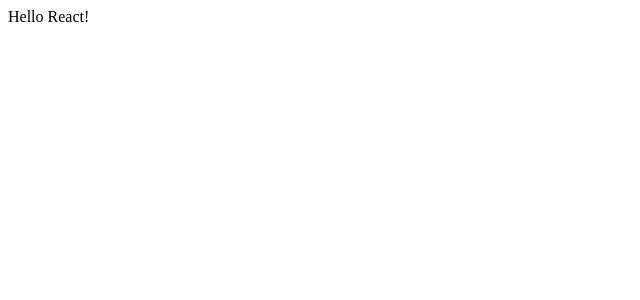
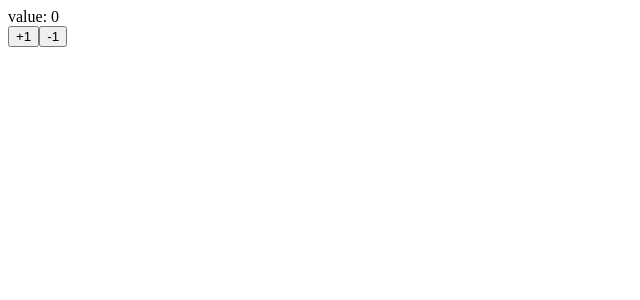
Before and after one commit to Jastin-Infj/AnimeStaffSearchWeb, a React (Create React App) app: page / in a window 1280 px wide. Shown: the top 300 px of the page, without its empty margins (0-640 px from the left). Built offline with nearby package versions, Linux system fonts and the light colour scheme.

Commit message:
Counter 設定

```diff
--- a/src/App.tsx
+++ b/src/App.tsx
@@ -1,11 +1,19 @@
 import React from 'react';
+import Counter from './Counter';
 
 interface AppProps{
-  message: string;
+  message?: string;
 }
 
-const App = ({message}: AppProps) => {
-  return <div>{message}</div>;
+const App: React.FunctionComponent<AppProps> = ({message}) => {
+  return (
+    <div>
+      <Counter/>
+    </div>
+  );
 };
 
+App.defaultProps = {
+  message:'Hello World! App props',
+};
 export default App;
--- /dev/null
+++ b/src/Counter.tsx
@@ -0,0 +1,28 @@
+import React , {useState} from 'react';
+
+//props は 不要 {}
+const Counter: React.FC<{}> = () => {
+    const initValue :any = 0;
+    //numberになる
+    const [value,setValue] = useState<number>(initValue);
+
+    const incAdd = () =>{
+        setValue((prevState) => {
+            return prevState + 1;
+        });
+    };
+
+    const dec = () => {
+        setValue(value - 1);
+    };
+
+    return (
+        <div>
+            <div>value: {value}</div>
+            <button onClick={incAdd}>+1</button>
+            <button onClick={dec} >-1</button>
+        </div>
+    );
+};
+
+export default Counter;
--- a/src/index.tsx
+++ b/src/index.tsx
@@ -3,6 +3,6 @@ import ReactDOM from 'react-dom';
 import App from './App';
 
 ReactDOM.render(
-    <App message="Hello React!" />,
+    <App />,
     document.getElementById('root')
 );
```
